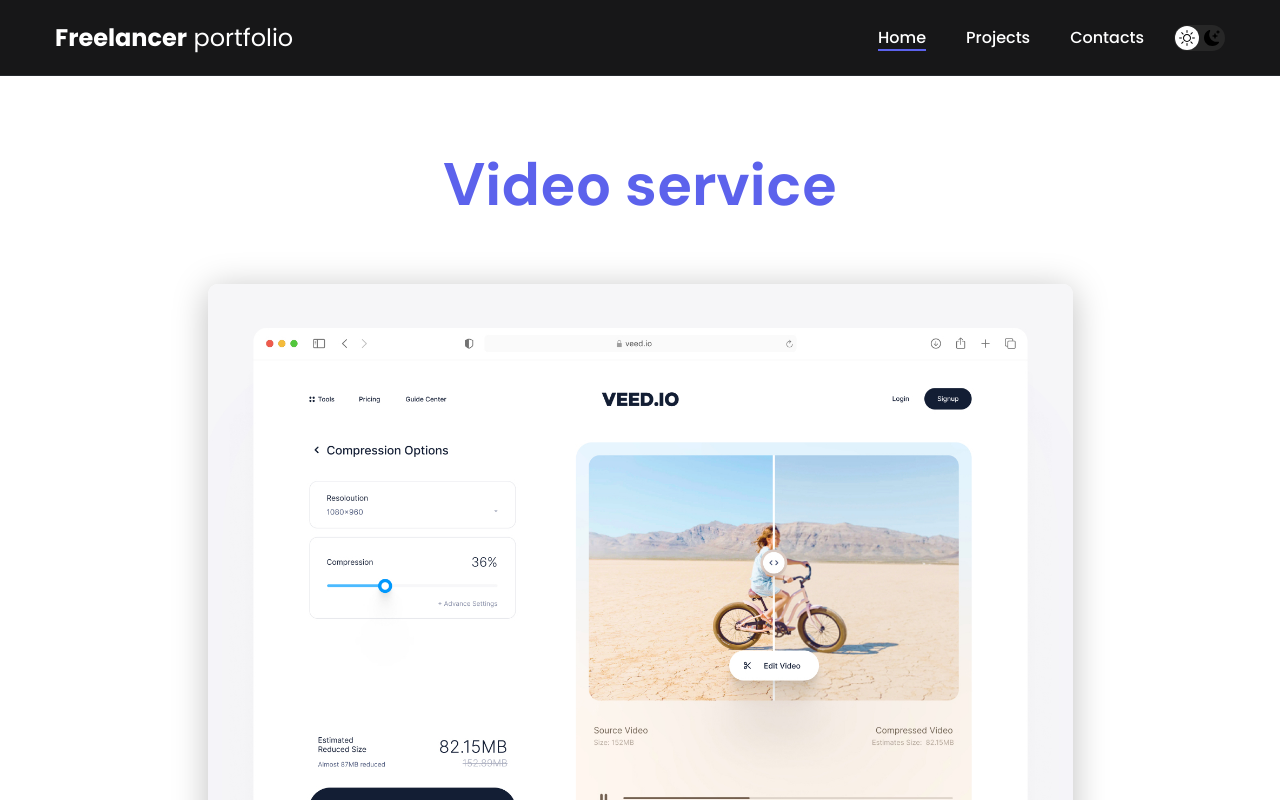
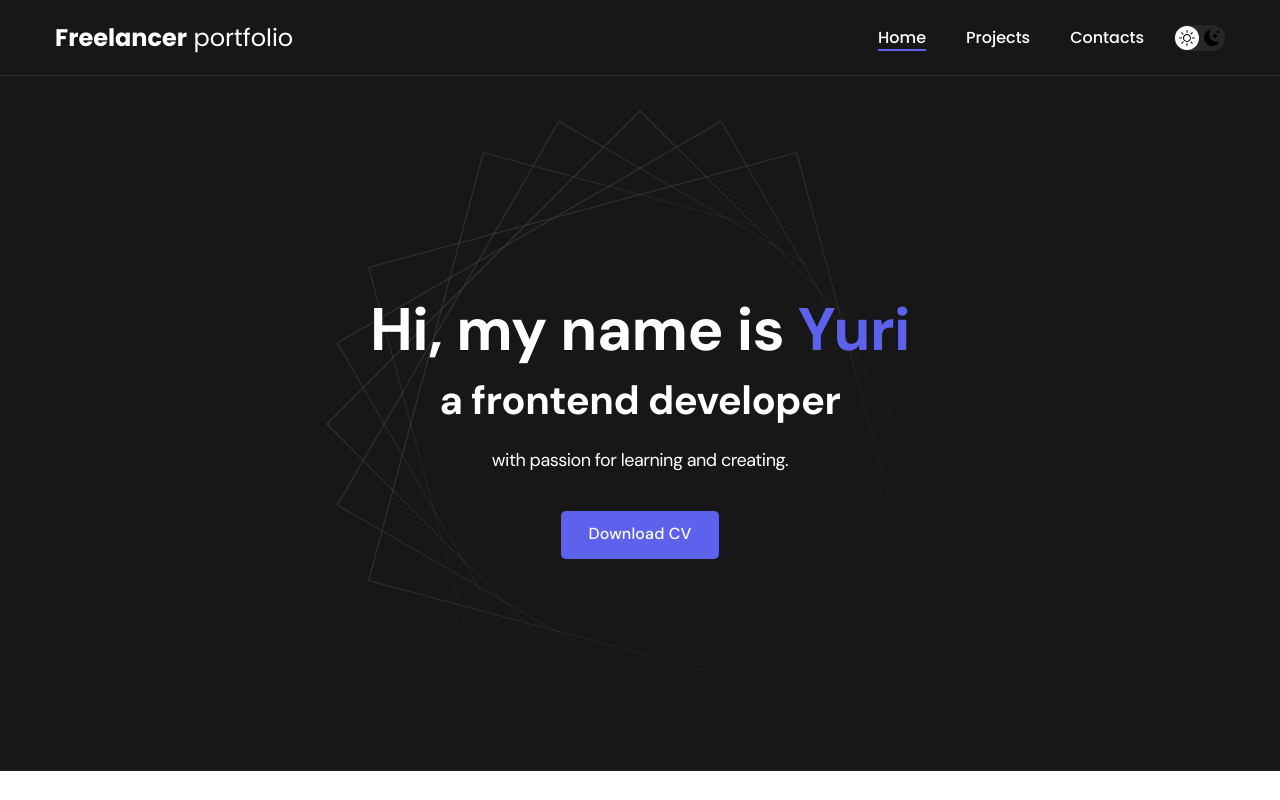
Before and after one commit to KemelbekovDaniyar/freelance-portfolio-react, a React (Create React App) app: page / in a window 1280 px wide. Shown: the top 800 px of the page. Built offline with nearby package versions, Linux system fonts and the light colour scheme.

Commit message:
add Routers

```diff
--- a/src/App.js
+++ b/src/App.js
@@ -1,4 +1,6 @@
-import './styles/main.css'
+import './styles/main.css';
+
+import { BrowserRouter as Router, Routes, Route } from 'react-router-dom';
 
 import Navbar from './components/NavBar/Navbar'
 import Footer from './components/Footer/Footer'
@@ -10,13 +12,18 @@
 function App() {
 	return (
 		<div className='App'>
-			<Navbar />
-			{/* <Home /> */}
-			{/* <Projects /> */}
-			{/* <Contacts /> */}
+			<Router>
+				<Navbar />
 
-			<Project />
-			<Footer />
+				<Routes>
+					<Route path='/' element={<Home />} />
+					<Route path='/projects' element={<Projects />} />
+					<Route path='/project' element={<Project />} />
+					<Route path='/contacts' element={<Contacts />} />
+				</Routes>
+
+				<Footer />
+			</Router>
 		</div>
 	)
 }
```
